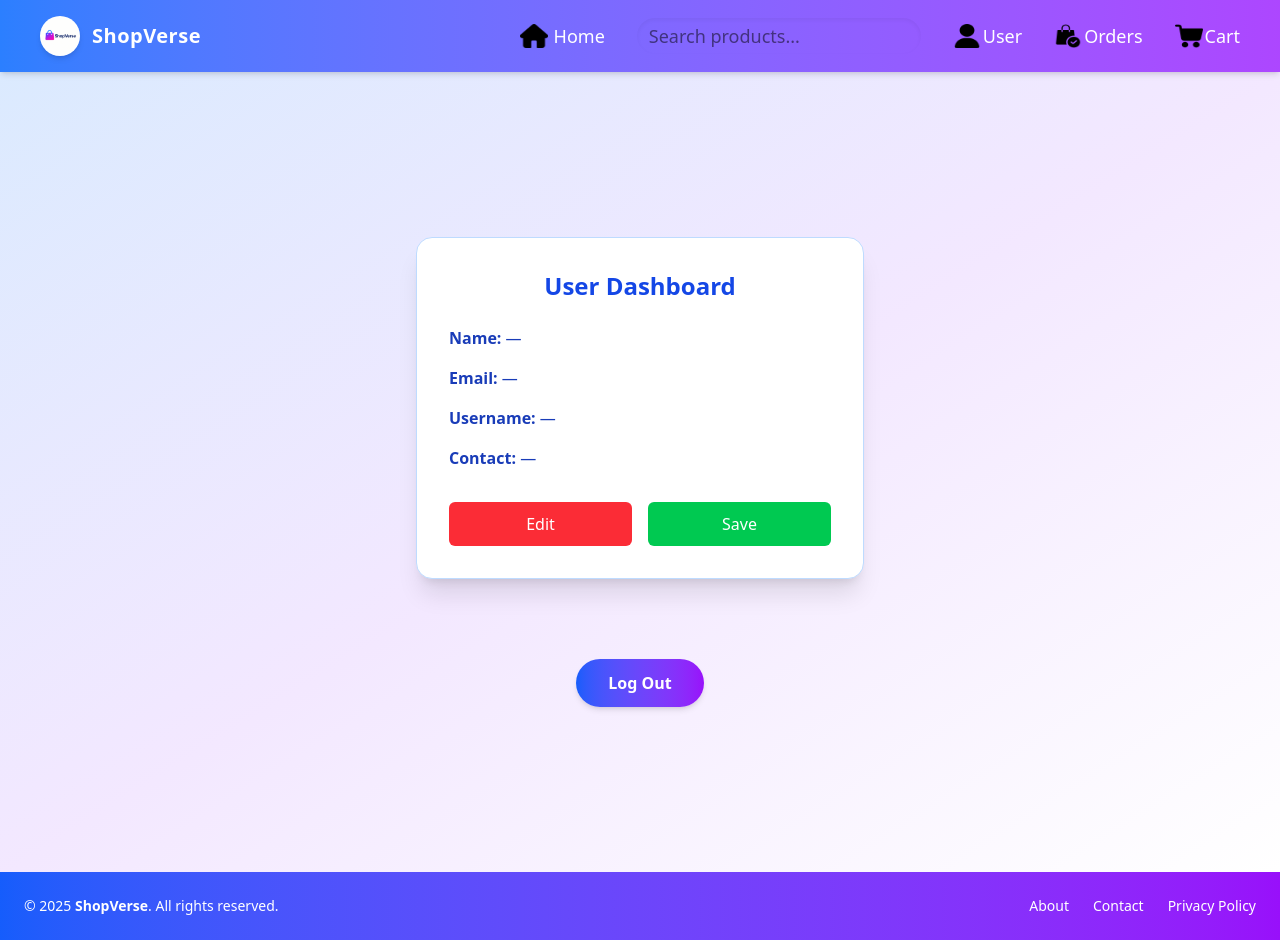
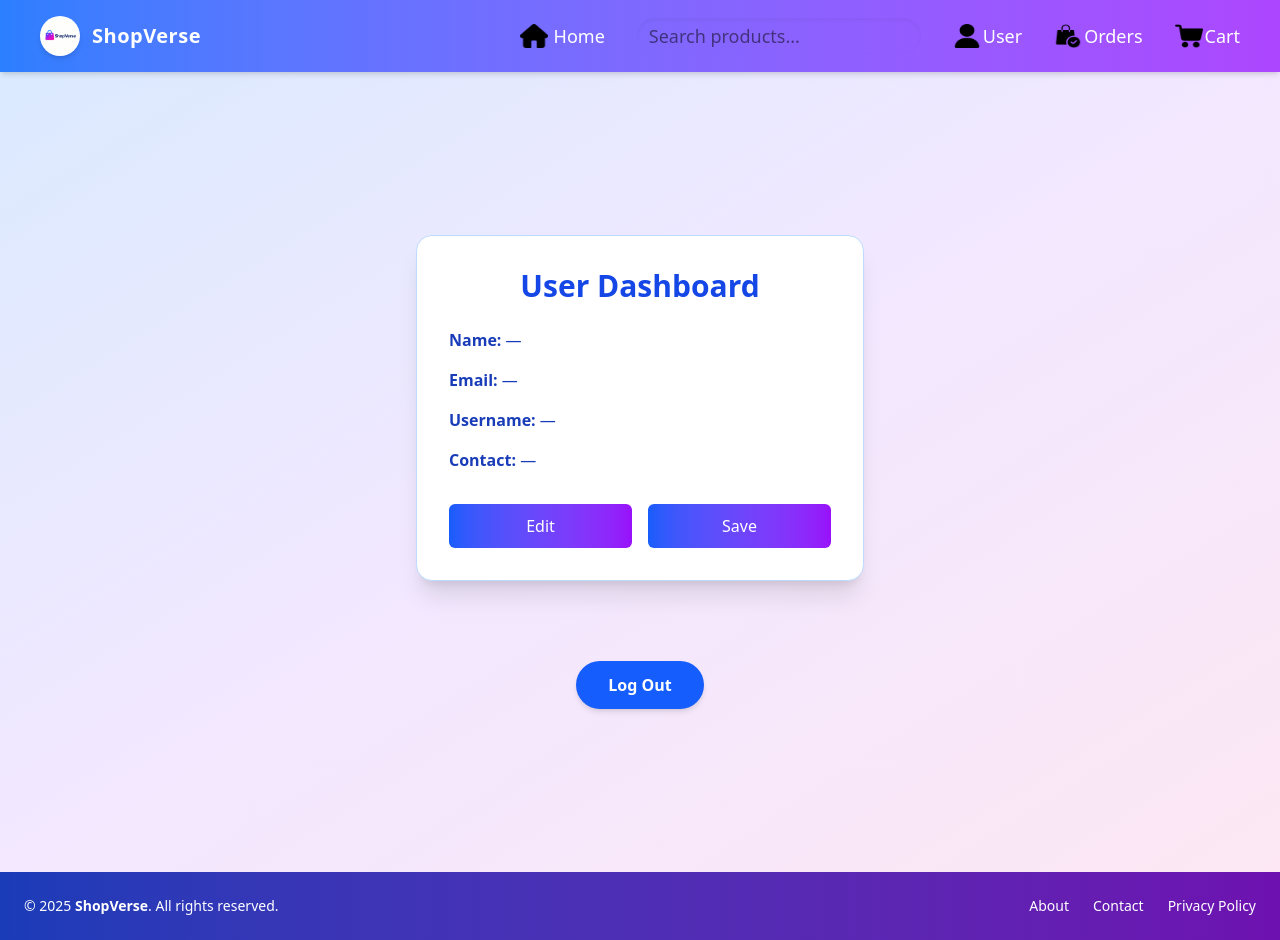
Before and after one commit to AdityaSahu15/project1, a React (Vite) app in the folder frontend/website/: page /login/userInfo in a window 1280 px wide. Built offline with nearby package versions, Linux system fonts and the light colour scheme; no server answers.

Commit message:
just some basic UI changes

```diff
--- a/frontend/website/package.json
+++ b/frontend/website/package.json
@@ -11,6 +11,7 @@
   },
   "dependencies": {
     "@tailwindcss/vite": "^4.1.7",
+    "framer-motion": "^12.23.0",
     "react": "^19.1.0",
     "react-dom": "^19.1.0",
     "react-hot-toast": "^2.5.2",
--- a/frontend/website/src/components/Footer.jsx
+++ b/frontend/website/src/components/Footer.jsx
@@ -5,7 +5,7 @@ const Footer = () => {
 
 
   return (
-    <footer className="bg-gradient-to-r from-blue-600 to-purple-600 text-white py-6">
+    <footer className="bg-gradient-to-r from-blue-800 to-purple-800 text-white py-6">
       <div className="container mx-auto px-6 flex flex-col md:flex-row justify-between items-center text-sm">
 
         {/* Left: Copyright */}
--- a/frontend/website/src/components/ProductPage.jsx
+++ b/frontend/website/src/components/ProductPage.jsx
@@ -2,6 +2,7 @@ import React, { useEffect, useState, useContext } from "react";
 import { Link } from "react-router-dom";
 import { UserContext } from "../UserContext";
 import { toast } from 'react-hot-toast';
+
 
 const ProductPage = () => {
   const [products, setProducts] = useState([]);
@@ -12,7 +13,8 @@ const ProductPage = () => {
       try {
         const res = await fetch("/api/products");
         const data = await res.json();
-        setProducts(data.products);
+        setProducts(data.products.sort(() => Math.random() - 0.5));
+
       } catch (err) {
         console.error("Failed to fetch products", err);
       }
--- a/frontend/website/src/components/UserOutlet.jsx
+++ b/frontend/website/src/components/UserOutlet.jsx
@@ -107,9 +107,9 @@ const UserOutlet = () => {
   };
 
   return (
-    <div className="min-h-screen bg-gradient-to-br from-blue-100 via-purple-100 to-white flex flex-col items-center justify-center px-4 py-10">
+    <div className="min-h-screen bg-gradient-to-br from-blue-100 via-purple-100 to-pink-100 flex flex-col items-center justify-center px-4 py-10">
       <div className="bg-white shadow-xl rounded-2xl p-8 max-w-md w-full border border-blue-200">
-        <h2 className="text-2xl font-bold text-center text-blue-700 mb-6">
+        <h2 className="text-3xl font-bold text-center text-blue-700 mb-6">
           User Dashboard
         </h2>
 
@@ -123,14 +123,14 @@ const UserOutlet = () => {
         <div className="flex flex-col sm:flex-row justify-between gap-4 mt-8">
           <button
             onClick={handleEditClick}
-            className="bg-red-500 hover:bg-red-600 text-white px-6 py-2.5 rounded-md w-full text-base font-medium cursor-pointer"
+            className="bg-gradient-to-r from-blue-600 to-purple-600 hover:from-purple-700 hover:to-blue-700 text-white px-6 py-2.5 rounded-md w-full text-base font-medium cursor-pointer"
           >
             Edit
           </button>
 
           <button
             onClick={handleSaveClick}
-            className="bg-green-500 hover:bg-green-600 text-white px-6 py-2.5 rounded-md w-full text-base font-medium cursor-pointer"
+            className="bg-gradient-to-r from-blue-600 to-purple-600 hover:from-purple-700 hover:to-blue-700 text-white px-6 py-2.5 rounded-md w-full text-base font-medium cursor-pointer"
           >
             Save
           </button>
@@ -142,7 +142,7 @@ const UserOutlet = () => {
       <div className="mt-10">
         <button
           onClick={handleLogoutClick}
-          className="bg-gradient-to-r from-blue-600 to-purple-600 hover:from-purple-700 hover:to-blue-700 text-white px-8 py-3 rounded-full text-base font-semibold shadow-md cursor-pointer mt-10"
+          className="bg-blue-600 hover:bg-blue-700 text-white px-8 py-3 rounded-full text-base font-semibold shadow-md cursor-pointer mt-10"
         >
           Log Out
         </button>
```
Also changed, not shown: 1 other file (tests, documents, lock files or other folders).
